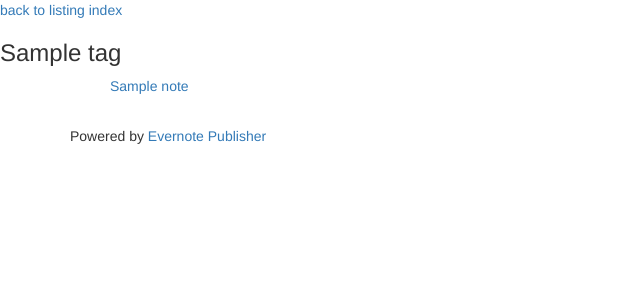
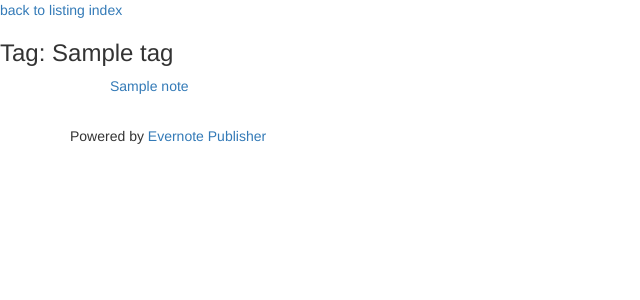
Before and after one commit to jaytaylor/evernote-publisher, a Python web app: template templates/tag.html in a window 1280 px wide. Shown: the top 300 px of the page, without its empty margins (0-640 px from the left). Run offline with Jinja, Linux system fonts and the light colour scheme; the template is opened without the code that fills it: most values are stand-ins (such as "Sample title", 1, 10 or a date in 2020); some libraries are stand-ins or nearby versions.

Commit message:
minor tag template update.

```diff
--- a/templates/tag.html
+++ b/templates/tag.html
@@ -1,11 +1,11 @@
 {% extends "base.html" %}
 
-{% block title %}Evernote Publisher - Tag: {{ tag.name }}{% endblock %}
+{% block title %}{{ tag.name }} | Evernote Publisher{% endblock %}
 
 {% block content %}
 <a href="..">back to listing index</a>
 <br />
-<h3>{{ tag.name }}</h3>
+<h3>Tag: {{ tag.name }}</h3>
 
 {% if tag.notes %}
 <div class="container">
```
